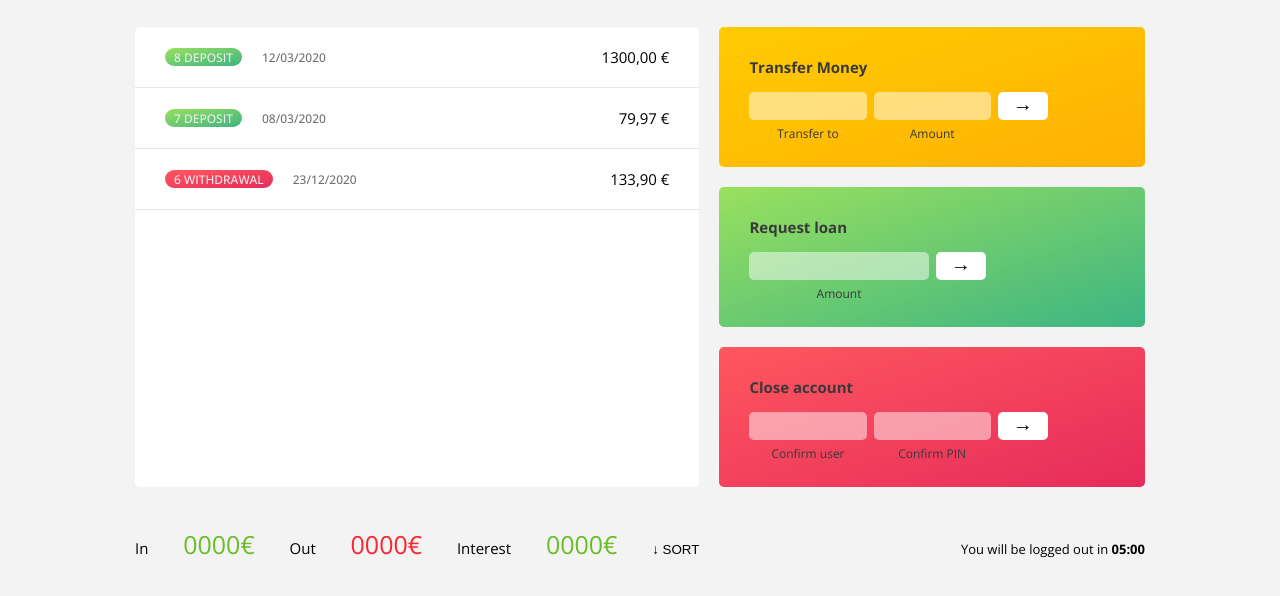
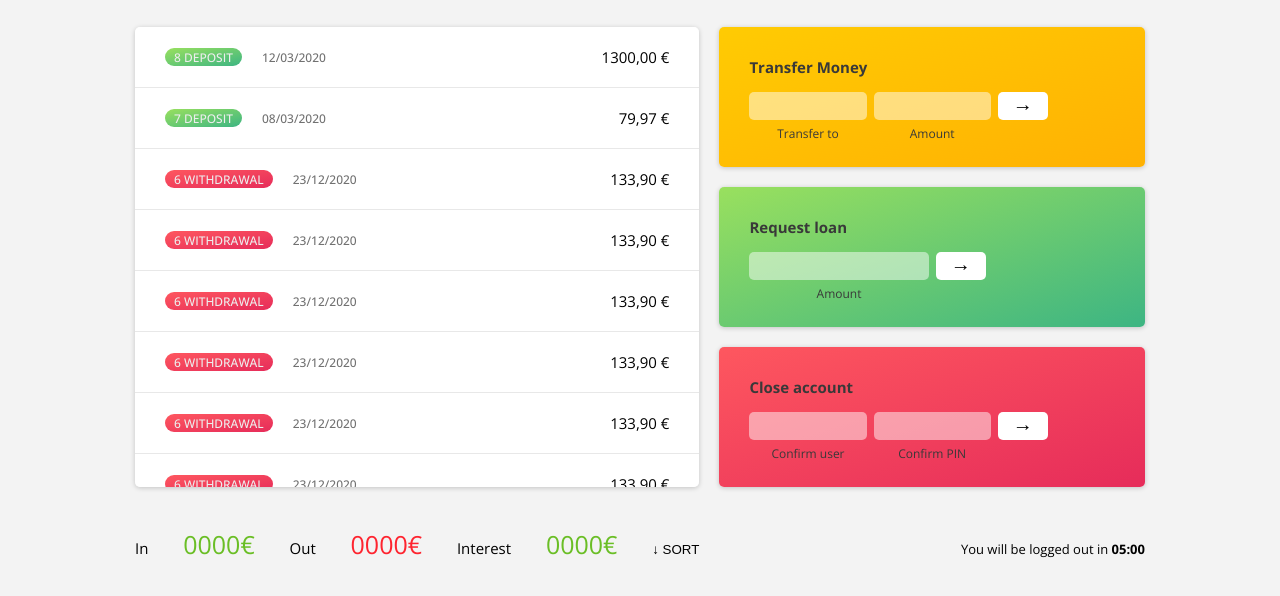
Before and after one commit to gustavommcv/Bankist, a website: page index.html in a window 1280 px wide. Shown: the part 180-776 px from the top of the page. Drawn offline with nearby package versions, Linux system fonts and the light colour scheme.

Commit message:
fix movements section

```diff
--- a/index.html
+++ b/index.html
@@ -50,6 +50,36 @@
                     <div class="movements__value">79,97</div>
                 </div>
 
+                <div class="movements__row">
+                    <div class="movements__type movements__type--withdrawal">6 withdrawal</div>
+                    <div class="movements__date">23/12/2020</div>
+                    <div class="movements__value">133,90</div>
+                </div>
+                <div class="movements__row">
+                    <div class="movements__type movements__type--withdrawal">6 withdrawal</div>
+                    <div class="movements__date">23/12/2020</div>
+                    <div class="movements__value">133,90</div>
+                </div>
+                <div class="movements__row">
+                    <div class="movements__type movements__type--withdrawal">6 withdrawal</div>
+                    <div class="movements__date">23/12/2020</div>
+                    <div class="movements__value">133,90</div>
+                </div>
+                <div class="movements__row">
+                    <div class="movements__type movements__type--withdrawal">6 withdrawal</div>
+                    <div class="movements__date">23/12/2020</div>
+                    <div class="movements__value">133,90</div>
+                </div>
+                <div class="movements__row">
+                    <div class="movements__type movements__type--withdrawal">6 withdrawal</div>
+                    <div class="movements__date">23/12/2020</div>
+                    <div class="movements__value">133,90</div>
+                </div>
+                <div class="movements__row">
+                    <div class="movements__type movements__type--withdrawal">6 withdrawal</div>
+                    <div class="movements__date">23/12/2020</div>
+                    <div class="movements__value">133,90</div>
+                </div>
                 <div class="movements__row">
                     <div class="movements__type movements__type--withdrawal">6 withdrawal</div>
                     <div class="movements__date">23/12/2020</div>
--- a/source/stylesheets/abstracts/_variables.scss
+++ b/source/stylesheets/abstracts/_variables.scss
@@ -18,5 +18,7 @@
     --color-red-light: #FE575F;
     --color-red-dark: #E62C5A;
 
-    --border-bottom-light: 1px solid rgba(0,0,0,.09)
+    --border-bottom-light: 1px solid rgba(0,0,0,.09);
+
+    --box-shadow-small: 0 .1rem .5rem rgba(0, 0, 0, 0.200);
 }
--- a/source/stylesheets/components/_movements.scss
+++ b/source/stylesheets/components/_movements.scss
@@ -5,13 +5,16 @@
     border-radius: 5px;
     flex-basis: 57rem;
     font-size: 1.4rem;
-    min-width: 450px;
+    min-width: 45rem;
+    max-height: 46rem;
+    overflow-y: scroll;
+
+    box-shadow: var(--box-shadow-small);
 
     &__row {
         padding: 3rem;
         display: flex;
-        flex-grow: 0;
-        flex-shrink: 0;
+        flex: 0 0 auto;
         flex-direction: row;
         align-items: center;
 
@@ -51,6 +54,4 @@
             content: " €";
         }
     }
-
-
 }
--- a/source/stylesheets/components/_transactions.scss
+++ b/source/stylesheets/components/_transactions.scss
@@ -10,6 +10,7 @@
         height: 14rem;
         border-radius: 5px;
         color: var(--color-dark-grey-2);
+        box-shadow: var(--box-shadow-small);
 
         &--transfer {
             background-image: linear-gradient(to bottom right, var(--color-yellow-light), var(--color-yellow-dark));
```
Also changed, not shown: build/stylesheets/index.css, 1 other file.
